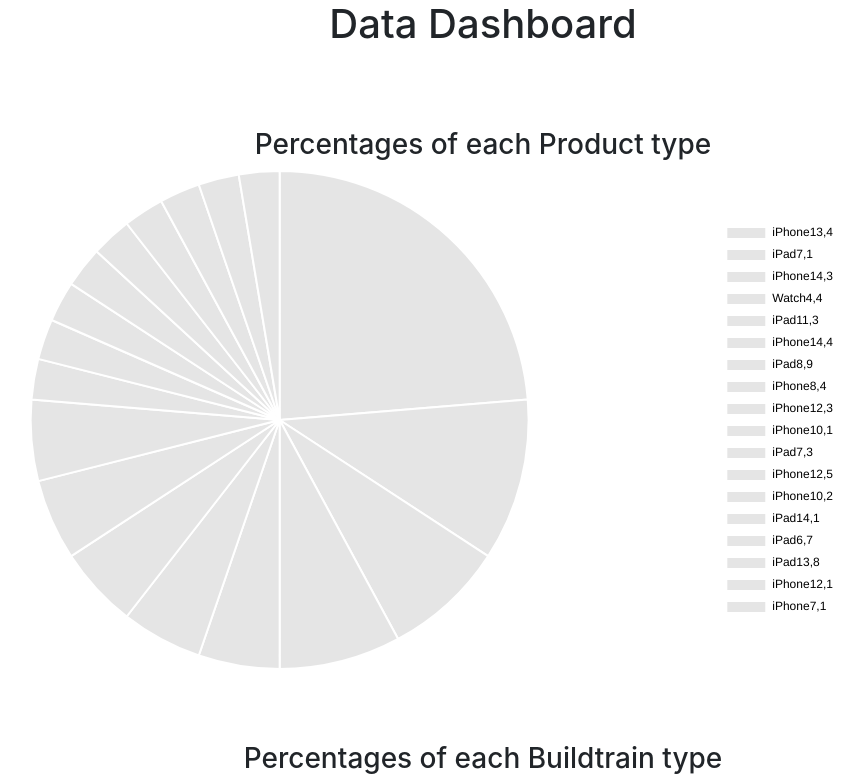
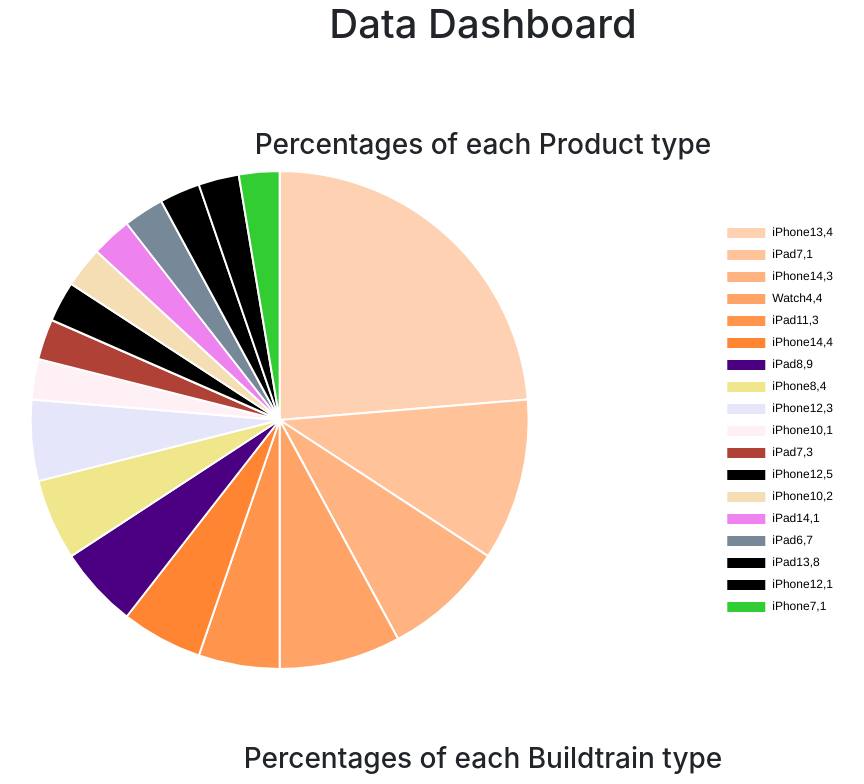
Before and after one commit to manmohan1105/dashboard-app, a Django app: page / in a window 1280 px wide. Shown: the top 784 px of the page, without its empty margins (157-1021 px from the left). Run offline with Django 4.2, Linux system fonts and the light colour scheme; some libraries are stand-ins or nearby versions.

Commit message:
Update index.html

```diff
--- a/dashboard/app/templates/index.html
+++ b/dashboard/app/templates/index.html
@@ -302,8 +302,8 @@
       data: {
           labels: {{labels1|safe}},
           datasets: [{
-              data: {{data1|safe}}
-              // backgroundColor: {{colors|safe}}
+              data: {{data1|safe}},
+              backgroundColor: {{colors|safe}}
           }]
       },
       options: {
```
